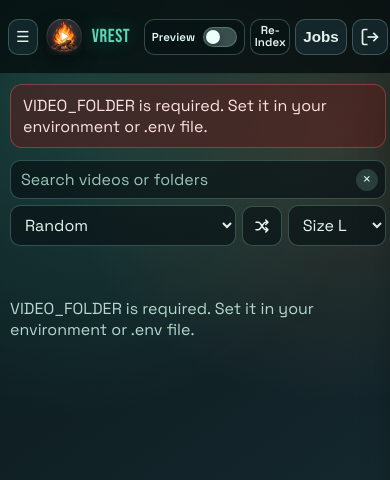
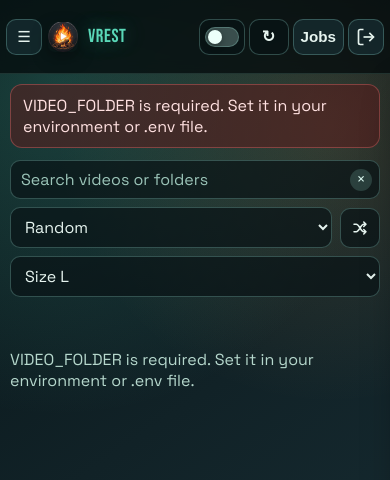
Before and after one commit to jesseloewen/VRest, a Flask app: page / in a window 390 px wide. Shown: the top 480 px of the page. Run offline with Flask 3, Linux system fonts and the light colour scheme; data that the repository does not hold is empty; some libraries are stand-ins or nearby versions.

Commit message:
feat: enhance UI layout and styling for preview mode and library tools

```diff
--- a/templates/index.html
+++ b/templates/index.html
@@ -1243,6 +1243,15 @@
                 gap: 6px;
             }
 
+            .preview-mode-toggle {
+                min-width: 0;
+                padding: 0 6px;
+            }
+
+            .preview-mode-text {
+                display: none;
+            }
+
             .brand {
                 font-size: 1.55rem;
             }
@@ -1278,7 +1287,7 @@
 
             .library-tools {
                 display: grid;
-                grid-template-columns: minmax(0, 1fr) auto auto auto;
+                grid-template-columns: minmax(0, 1fr) auto;
                 gap: 6px;
             }
 
@@ -1293,11 +1302,24 @@
                 width: 100%;
             }
 
+            #sortSelect {
+                grid-column: 1;
+                grid-row: 2;
+            }
+
             #sortDirBtn,
             #rerandomizeBtn {
+                grid-column: 2;
+                grid-row: 2;
                 width: 40px;
                 height: 40px;
                 min-width: 40px;
+            }
+
+            #itemSizeSelect {
+                grid-column: 1 / -1;
+                grid-row: 3;
+                width: 100%;
             }
 
             .app-shell.sidebar-open .sidebar {
@@ -1422,20 +1444,11 @@
                 font-size: 0.72rem;
             }
 
-            .preview-mode-text {
-                font-size: 0.72rem;
-            }
-
             .main {
                 padding: 10px 10px 20px;
             }
 
-            .library-tools {
-                grid-template-columns: minmax(0, 1fr) auto auto;
-            }
-
             #rerandomizeBtn {
-                grid-column: auto;
                 width: 40px;
                 min-width: 40px;
             }
@@ -1466,6 +1479,41 @@
                 padding: 0 7px;
             }
 
+            .topbar {
+                padding: 0 6px;
+            }
+
+            .topbar-left {
+                gap: 6px;
+            }
+
+            .topbar-right {
+                gap: 4px;
+            }
+
+            .brand-icon {
+                width: 30px;
+                height: 30px;
+                border-radius: 7px;
+            }
+
+            .preview-mode-toggle {
+                padding: 0 5px;
+            }
+
+            #reindexBtn {
+                width: 36px;
+                min-width: 36px;
+                padding: 0;
+                font-size: 0;
+            }
+
+            #reindexBtn::before {
+                content: "↻";
+                font-size: 1rem;
+                line-height: 1;
+            }
+
             .preview-mode-switch {
                 width: 34px;
                 height: 20px;
@@ -1478,6 +1526,69 @@
 
             .preview-mode-input:checked + .preview-mode-switch::after {
                 transform: translateX(14px);
+            }
+
+            .library-tools {
+                gap: 8px;
+            }
+
+            .library-tools .sort-select {
+                min-height: 38px;
+            }
+
+            #sortDirBtn,
+            #rerandomizeBtn {
+                justify-self: end;
+            }
+        }
+
+        @media (max-width: 360px) {
+            .topbar {
+                padding: 0 4px;
+            }
+
+            .toggle-btn,
+            .sort-dir-btn,
+            .generation-toggle-btn,
+            .preview-mode-toggle,
+            .topbar-right .randomize-btn,
+            #reindexBtn {
+                width: 34px;
+                min-width: 34px;
+                height: 34px;
+                padding: 0;
+            }
+
+            .preview-mode-switch {
+                width: 32px;
+                height: 18px;
+            }
+
+            .preview-mode-switch::after {
+                width: 12px;
+                height: 12px;
+            }
+
+            .preview-mode-input:checked + .preview-mode-switch::after {
+                transform: translateX(14px);
+            }
+
+            .main {
+                padding: 8px 8px 16px;
+            }
+
+            .video-grid {
+                grid-template-columns: 1fr;
+                gap: 10px;
+            }
+
+            .player-auto-next {
+                gap: 6px;
+                padding: 4px 7px;
+            }
+
+            .player-auto-next span:last-child {
+                display: none;
             }
         }
 
```
